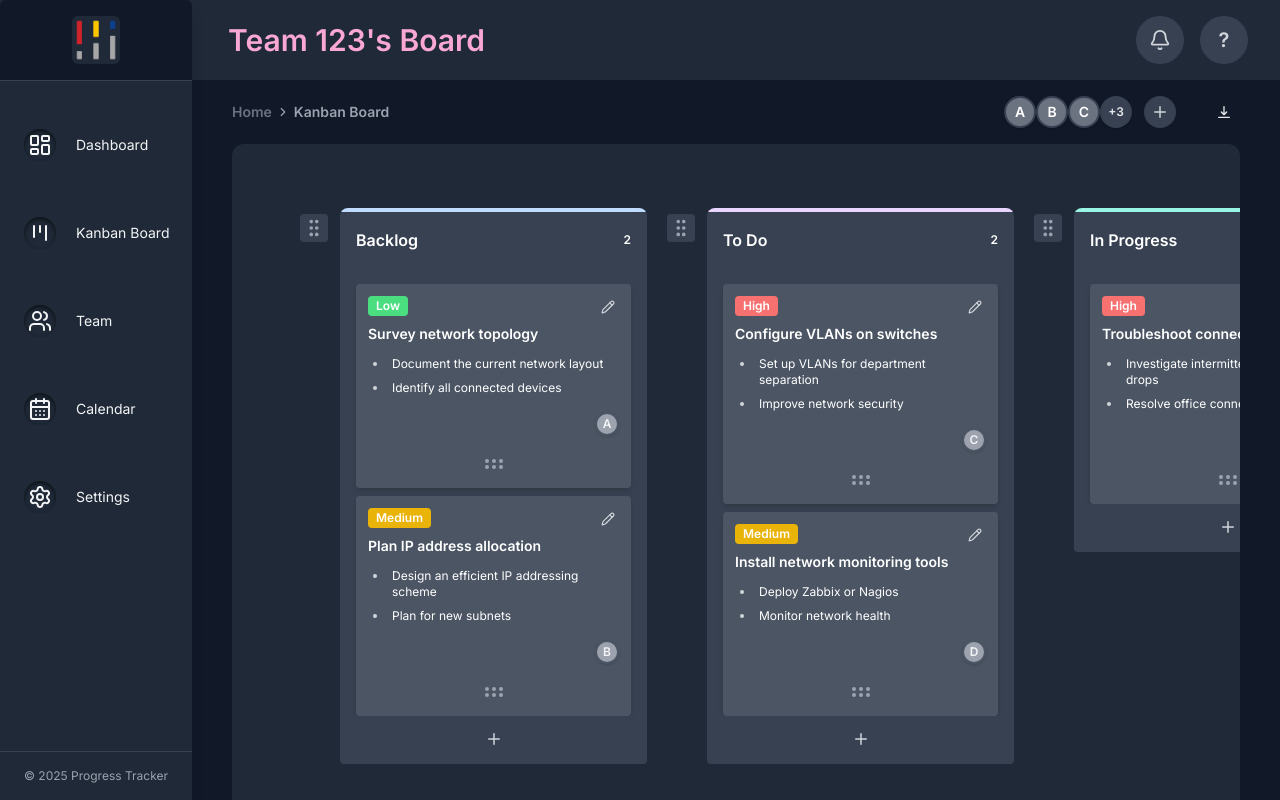
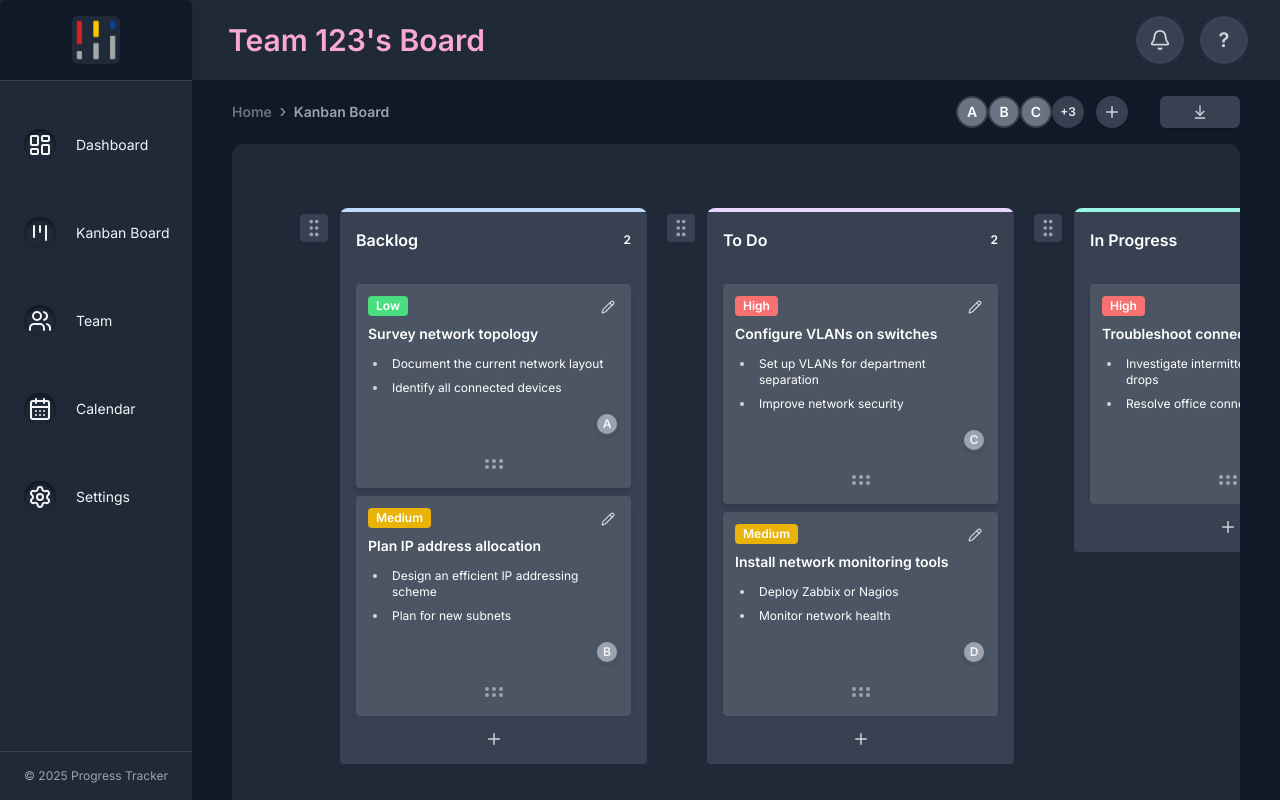
Before and after one commit to definitelynotjin/progress-tracker, a Next.js app: page /kanban in a window 1280 px wide. Shown: the top 800 px of the page. Built offline with nearby package versions, Linux system fonts and the light colour scheme.

Commit message:
feat: enhance KanbanHeaderBar with tooltips for buttons; add export functionality and improve accessibility

```diff
--- a/src/app/components/calendar/Calendar.tsx
+++ b/src/app/components/calendar/Calendar.tsx
@@ -5,7 +5,6 @@ import React, { useState } from "react";
 import FullCalendar from "@fullcalendar/react";
 import dayGridPlugin from "@fullcalendar/daygrid";
 import interactionPlugin from "@fullcalendar/interaction";
-
 import styles from "./calendar.module.css";
 
 const initialEvents = [
@@ -13,7 +12,6 @@ const initialEvents = [
     { id: "2", title: "Event 2", date: "2023-10-02" },
     { id: "3", title: "Event 3", date: "2023-10-03" },
 ];
-
 
 
 export default function Calendar() {
--- a/src/app/components/kanban/KanbanHeaderBar.tsx
+++ b/src/app/components/kanban/KanbanHeaderBar.tsx
@@ -1,8 +1,10 @@
 import React from "react";
 import { Button } from "@/components/ui/button";
 import { Breadcrumb, BreadcrumbItem, BreadcrumbLink, } from "@/components/ui/breadcrumb";
-import { ChevronRight, Plus } from "lucide-react";
+import { ChevronRight, ArrowDownToLine, Plus } from "lucide-react";
 import { Tooltip, TooltipTrigger, TooltipContent, TooltipProvider } from "@/components/ui/tooltip";
+
+
 
 const boardMembers = [
     { name: "Ali", avatar: "A" },
@@ -66,29 +68,26 @@ export default function KanbanHeaderBar() {
                             )}
                         </div>
                     </div>
-                    <button className=" w-8 h-8 rounded-full bg-gray-700 flex items-center justify-center text-gray-300 hover:bg-gray-600 transition mr-5 " title="Add member">
-                        <Plus size={18} />
-                    </button>
+                    <Tooltip>
+                        <TooltipTrigger asChild>
+                            <button className=" w-8 h-8 rounded-full bg-gray-700 flex items-center justify-center text-gray-300 hover:bg-gray-600 transition mr-5 ">
+                                <Plus size={18} />
+                            </button>
+                        </TooltipTrigger>
+                        <TooltipContent>
+                            Add Member
+                        </TooltipContent>
+                    </Tooltip>
                     <Button
-                        variant="ghost"
-                        className="w-8 h-8 p-0 flex items-center justify-center rounded-full"
-                        title="Import Board"
+                        className="w-20 h-8 rounded-md bg-gray-700 flex items-center justify-center text-gray-300 hover:bg-gray-600 transition p-0 border-0 cursor-pointer"
                     >
                         <Tooltip>
-                            <TooltipTrigger asChild>
-                                <svg
-                                    xmlns="http://www.w3.org/2000/svg"
-                                    width={20}
-                                    height={20}
-                                    fill="none"
-                                    viewBox="0 0 24 24"
-                                    stroke="currentColor"
-                                    className="text-gray-200"
-                                >
-                                    <path strokeLinecap="round" strokeLinejoin="round" strokeWidth={2} d="M12 4v12m0 0l-4-4m4 4l4-4M4 20h16" />
-                                </svg>
+                            <TooltipTrigger>
+                                <ArrowDownToLine size={18} className="m-4" />
                             </TooltipTrigger>
-                            <TooltipContent>Import Board</TooltipContent>
+                            <TooltipContent>
+                                Export Board
+                            </TooltipContent>
                         </Tooltip>
                     </Button>
                 </div>
```
